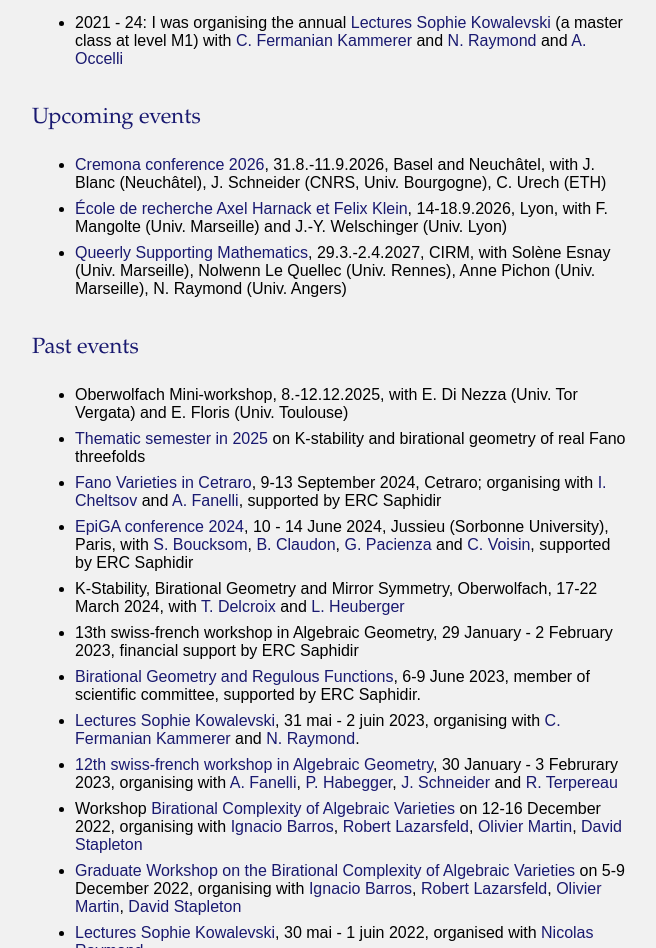
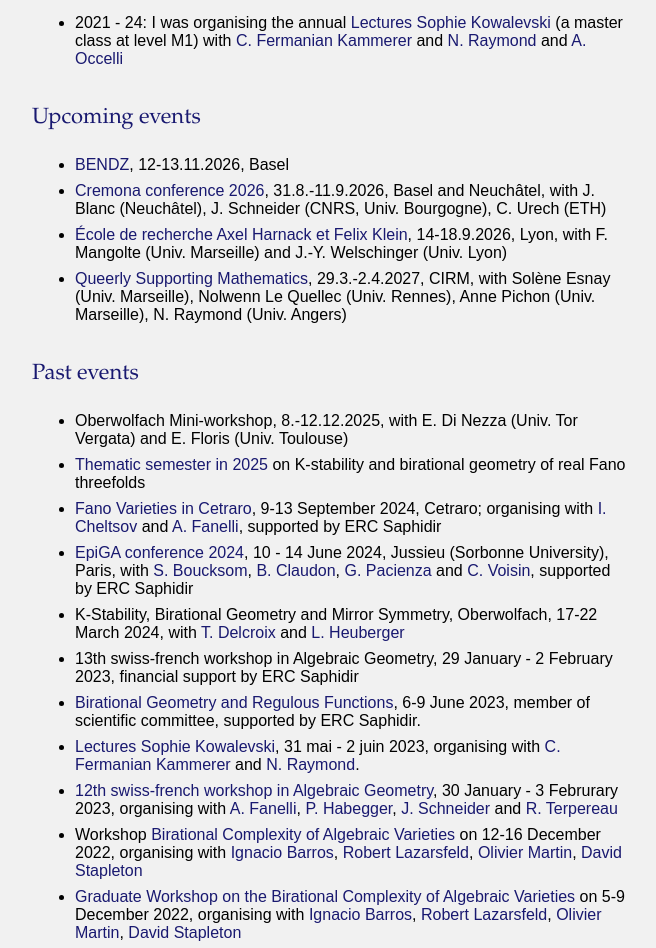
Before and after one commit to susannazimmermann/susannazimmermann.github.io, a plain HTML site: page index.html in a window 1280 px wide. Shown: the part 3073-4021 px from the top of the page, without its empty margins (458-1114 px from the left). Drawn offline with nearby package versions, Linux system fonts and the light colour scheme.

Commit message:
Add files via upload

```diff
--- a/index.html
+++ b/index.html
@@ -248,6 +248,7 @@ J. Eur. Math. Soc. 22 (2020), 3133-3173 <a href = "lamy_zimmermann.pdf">[pdf]</a
 		<h3> Upcoming events </h3>
 		<table><td>
 		<ul>
+		<li> <a href="https://sites.google.com/view/bendz-nov-2026/location-practical-details">BENDZ</a>, 12-13.11.2026, Basel</li>
 		<li> <a href="https://cremonaconference.ch/index.html">Cremona conference 2026</a>, 31.8.-11.9.2026, Basel and Neuch&acirc;tel, with J. Blanc (Neuch&acirc;tel), J. Schneider (CNRS, Univ. Bourgogne), C. Urech (ETH)</li>
 		<li> <a href="https://gar2026.sciencesconf.org/resource/page/id/1">&Eacute;cole de recherche Axel Harnack et Felix Klein</a>, 14-18.9.2026, Lyon, with F. Mangolte (Univ. Marseille) and J.-Y. Welschinger (Univ. Lyon) </li>
 		<li> <a href="https://conferences.cirm-math.fr/3747.html">Queerly Supporting Mathematics</a>, 29.3.-2.4.2027, CIRM, with Solène Esnay (Univ. Marseille), Nolwenn Le Quellec (Univ. Rennes), Anne Pichon (Univ. Marseille), N. Raymond (Univ. Angers)</li>
```
